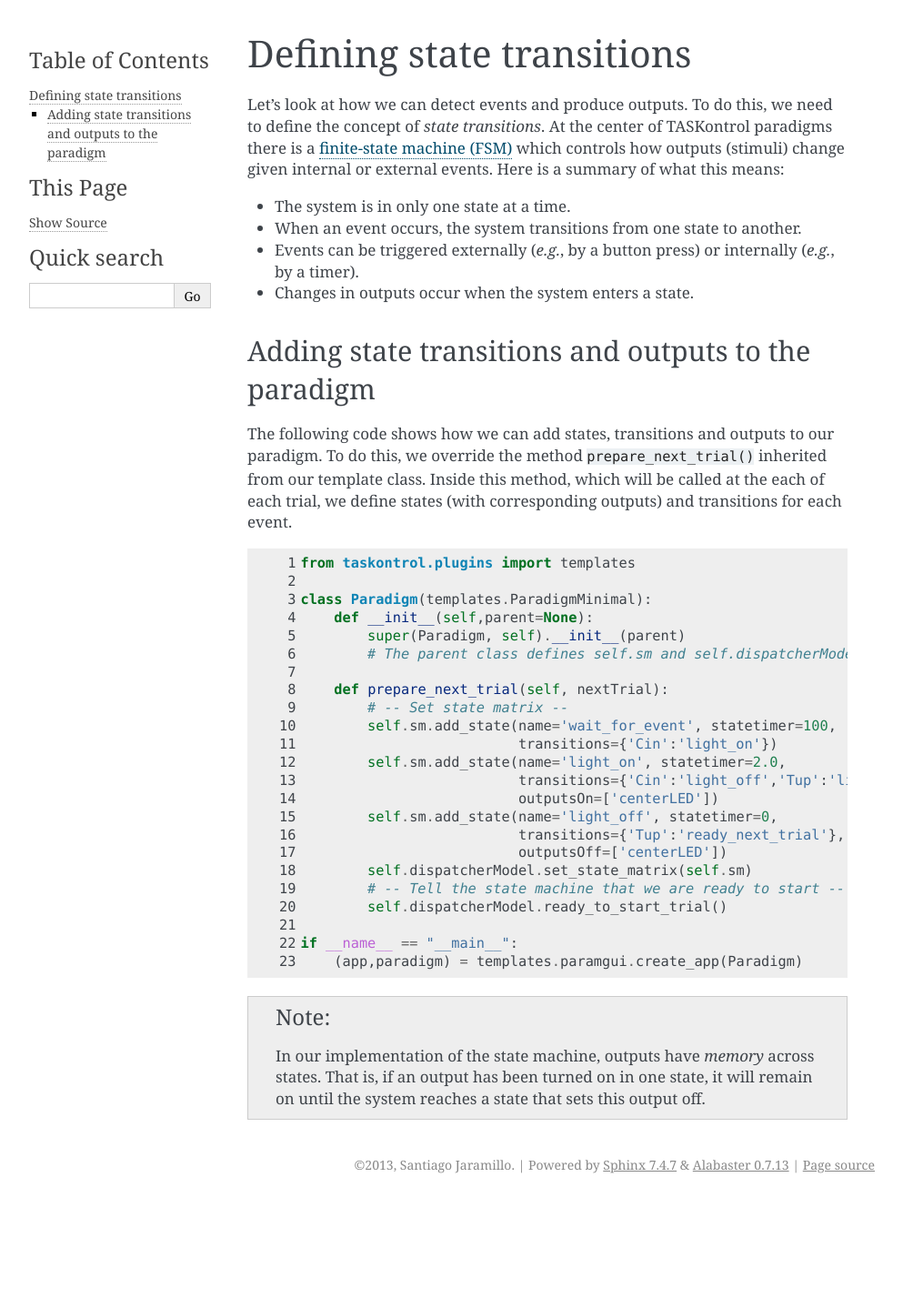
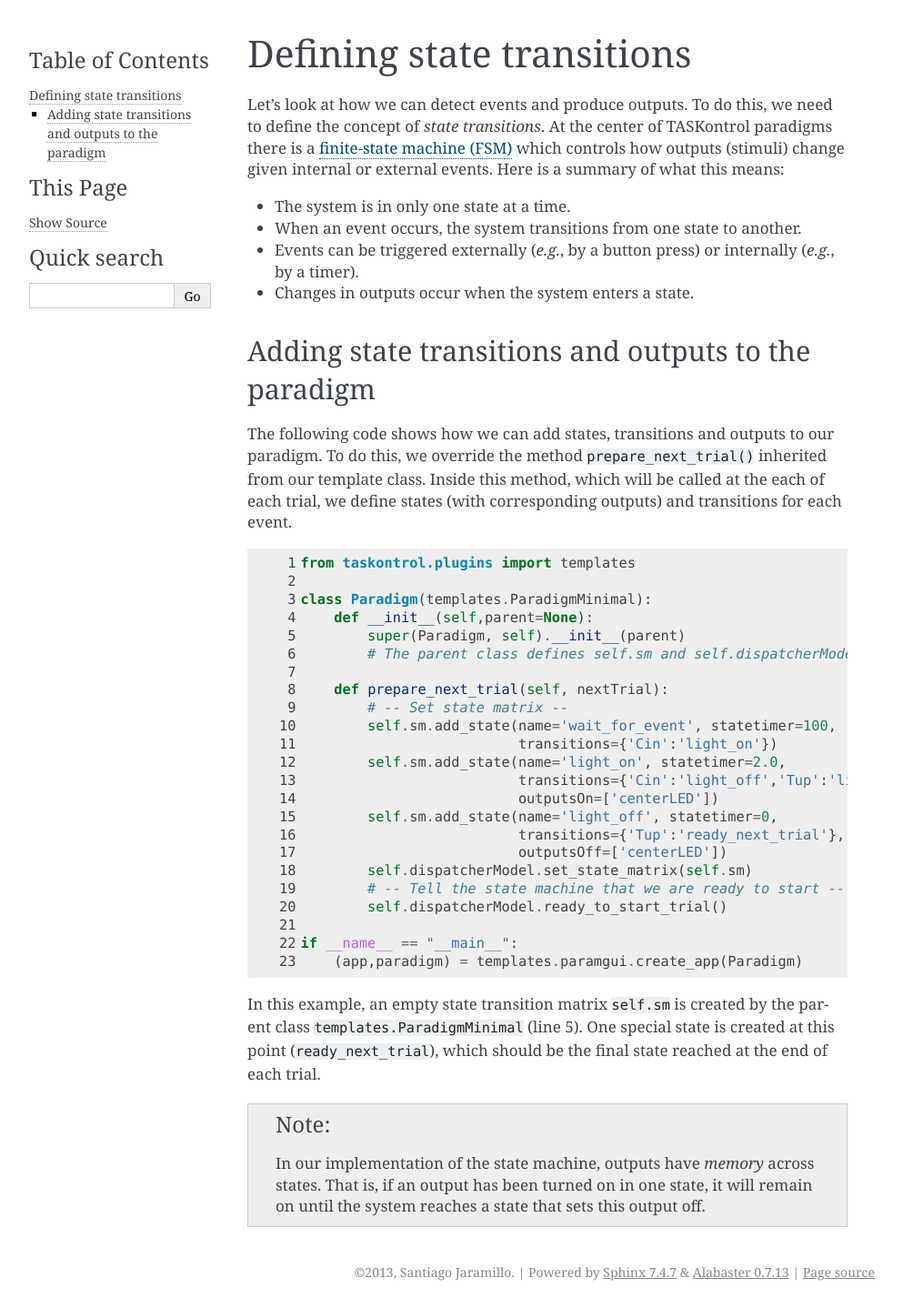
Before and after one commit to sjara/taskontrol, a Sphinx documentation site: the page built from doc/state_transitions.rst, in a window 1280 px wide. Shown: the whole page at 91% size, without its empty margins (148-1141 px from the left). Built offline with Sphinx 7.4.7, drawn with Linux system fonts in a browser that asks for light colours; pages that are not in the unit, such as notebooks, are missing from menus; before the commit the page ends 1320 px from its top, so only the background shows below that.

Commit message:
Doc update after brainhack day.

```diff
--- a/doc/advanced_topics.rst
+++ b/doc/advanced_topics.rst
@@ -6,4 +6,5 @@ Here is the documentation for some advanced topics:
 .. toctree::
    :maxdepth: 2
 
+   state_machine
    sound
--- a/doc/extratimers.rst
+++ b/doc/extratimers.rst
@@ -41,7 +41,7 @@ Here is an example on how you implement the pulse train using extratimers:
                                               outputs=rigsettings.OUTPUTS,
                                               readystate='ready_next_trial',
                                               extratimers=['trainTimer'])
-            # The parent class self.dispatcherModel used below.
+            # The parent class defines self.dispatcherModel used below.
 
         def prepare_next_trial(self, nextTrial):
             # -- Set extra timers --
--- a/doc/index.rst
+++ b/doc/index.rst
@@ -33,10 +33,12 @@ Contents:
 
    getting_started
    state_transitions
+   inputs_outputs
    extratimers
    advanced_topics
-     statematrix
-     sound
+     state_machine
+..     statematrix
+..     sound
    reference
 
 ..   settings
--- a/doc/state_transitions.rst
+++ b/doc/state_transitions.rst
@@ -46,5 +46,6 @@ The following code shows how we can add states, transitions and outputs to our p
     if __name__ == "__main__":
         (app,paradigm) = templates.paramgui.create_app(Paradigm)
 
+In this example, an empty state transition matrix ``self.sm`` is created by the parent class ``templates.ParadigmMinimal`` (line 5). One special state is created at this point (``ready_next_trial``), which should be the final state reached at the end of each trial.
 
 .. note:: In our implementation of the state machine, outputs have *memory* across states. That is, if an output has been turned on in one state, it will remain on until the system reaches a state that sets this output off.
```
